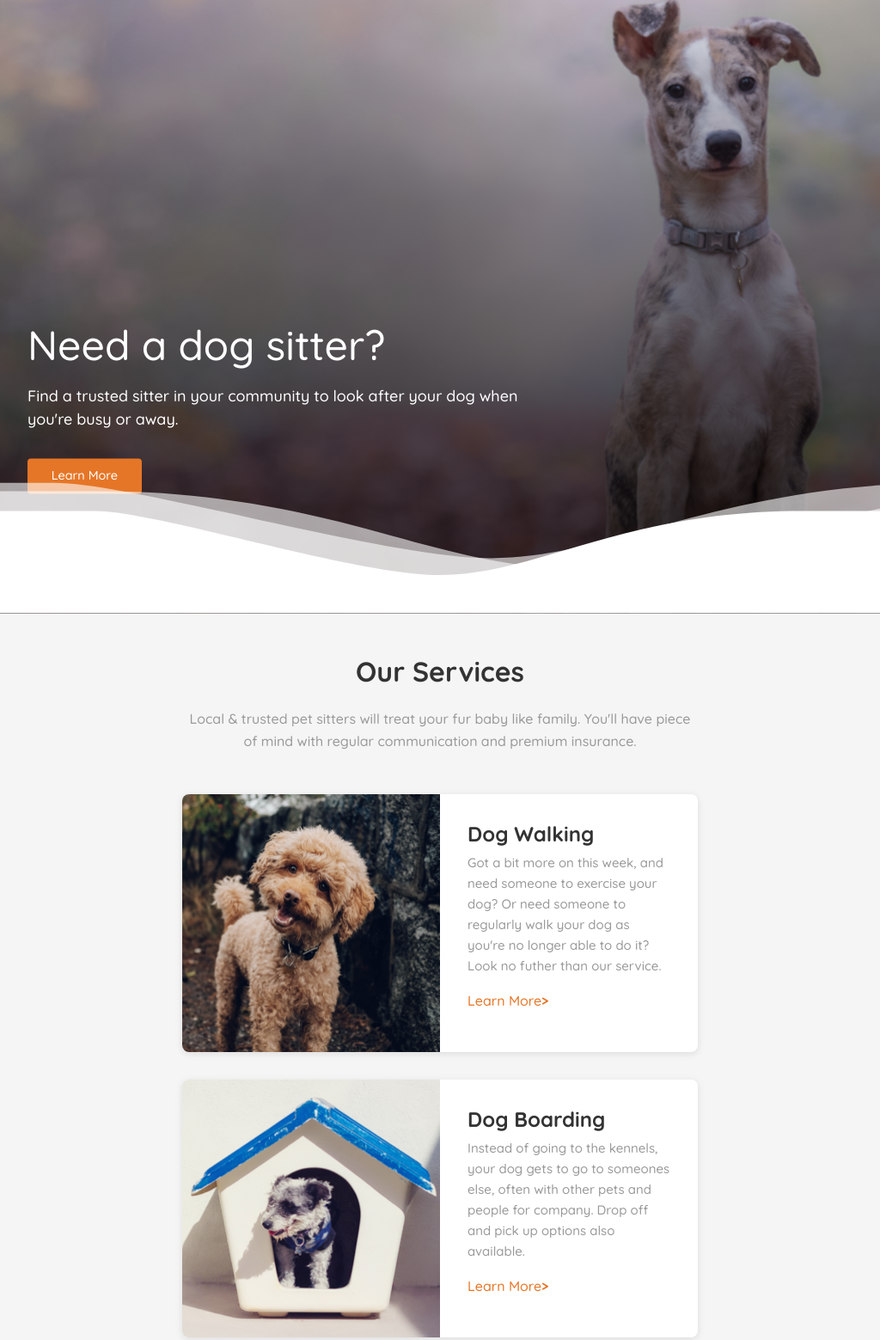
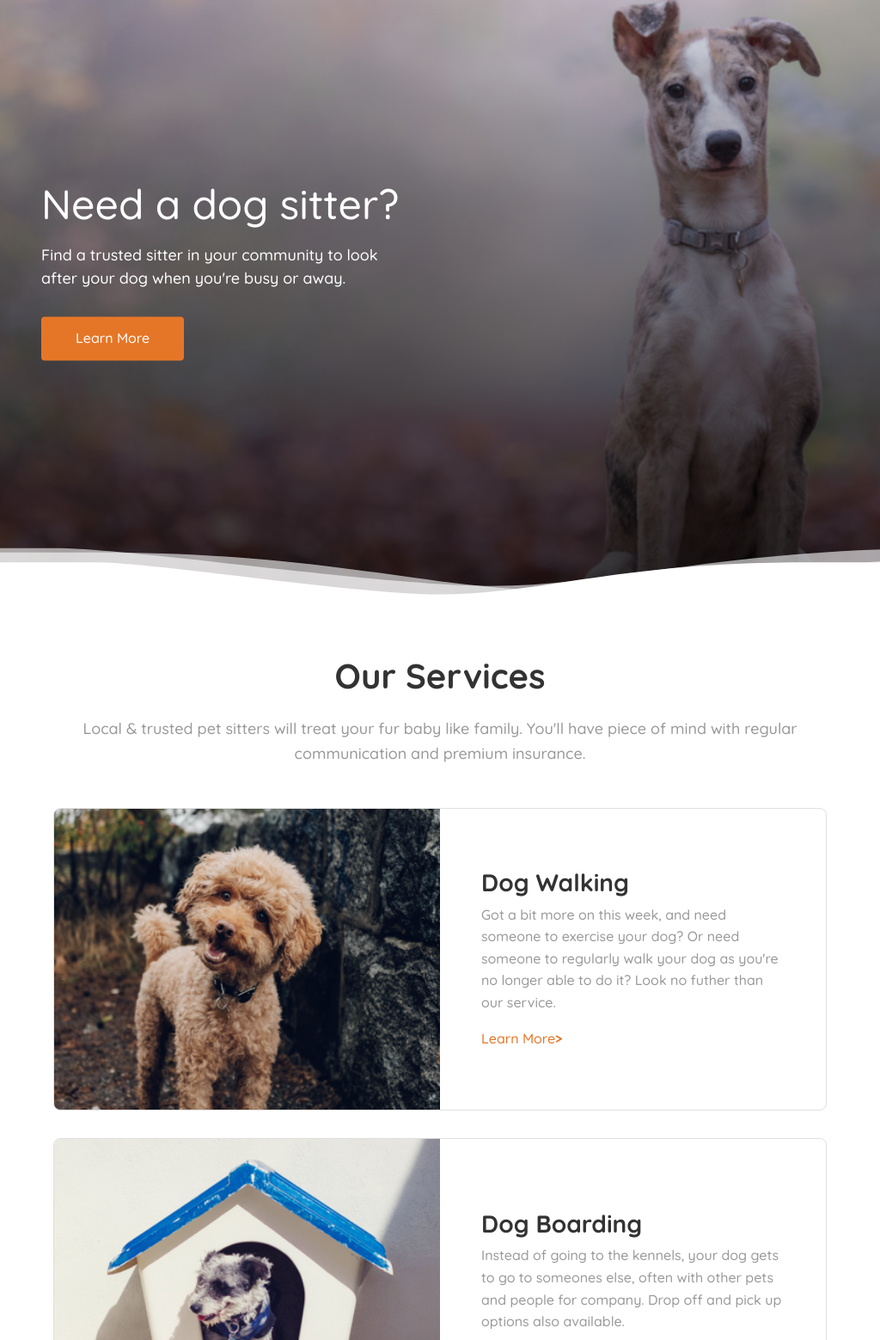
Before and after one commit to kkklauscom/devtest-xingyan, a plain HTML site: page index.html in a window 1024 px wide. Shown: the part 86-1645 px from the top of the page at 86% size. Drawn offline with Linux system fonts and the light colour scheme.

Commit message:
style: add tablet-wide responsive layout for hero and services sections

```diff
--- a/styles.css
+++ b/styles.css
@@ -370,6 +370,76 @@ button:active,
   }
 }
 
+/* Tablet Wide (1024px) */
+@media screen and (min-width: 901px) and (max-width: 1200px) {
+  .hero-wave {
+    transform: scaleY(1.75);
+  }
+
+  .hero-content {
+    top: 50%;
+    padding: var(--spacing-xl) var(--spacing-xl);
+    max-width: 50%;
+  }
+
+  .hero-title {
+    font-size: 3rem;
+    width: fit-content;
+    max-width: 100%;
+    white-space: nowrap;
+  }
+
+  .hero-subtitle {
+    font-size: 1.125rem;
+    width: fit-content;
+    max-width: 100%;
+  }
+
+  .hero-button {
+    padding: 0.8rem 2.5rem;
+    font-size: 1rem;
+  }
+
+  .services {
+    background-color: var(--white);
+    padding: var(--spacing-xl) var(--spacing-xl);
+  }
+
+  .services-container {
+    max-width: 900px;
+  }
+
+  .services-title {
+    font-size: 2.5rem;
+  }
+
+  .services-intro {
+    font-size: 1.125rem;
+  }
+
+  .service-card {
+    border: 1px solid #e0e0e0;
+    box-shadow: none;
+  }
+
+  .service-card-image {
+    min-height: 350px;
+  }
+
+  .service-card-content {
+    padding: var(--spacing-xl);
+    justify-content: center;
+  }
+
+  .service-card-title {
+    font-size: 1.75rem;
+  }
+
+  .service-card-description {
+    font-size: 1rem;
+  }
+}
+
 /* Tablet Tall (726px) */
 @media screen and (min-width: 376px) and (max-width: 900px) {
   .hero-image img {
```
